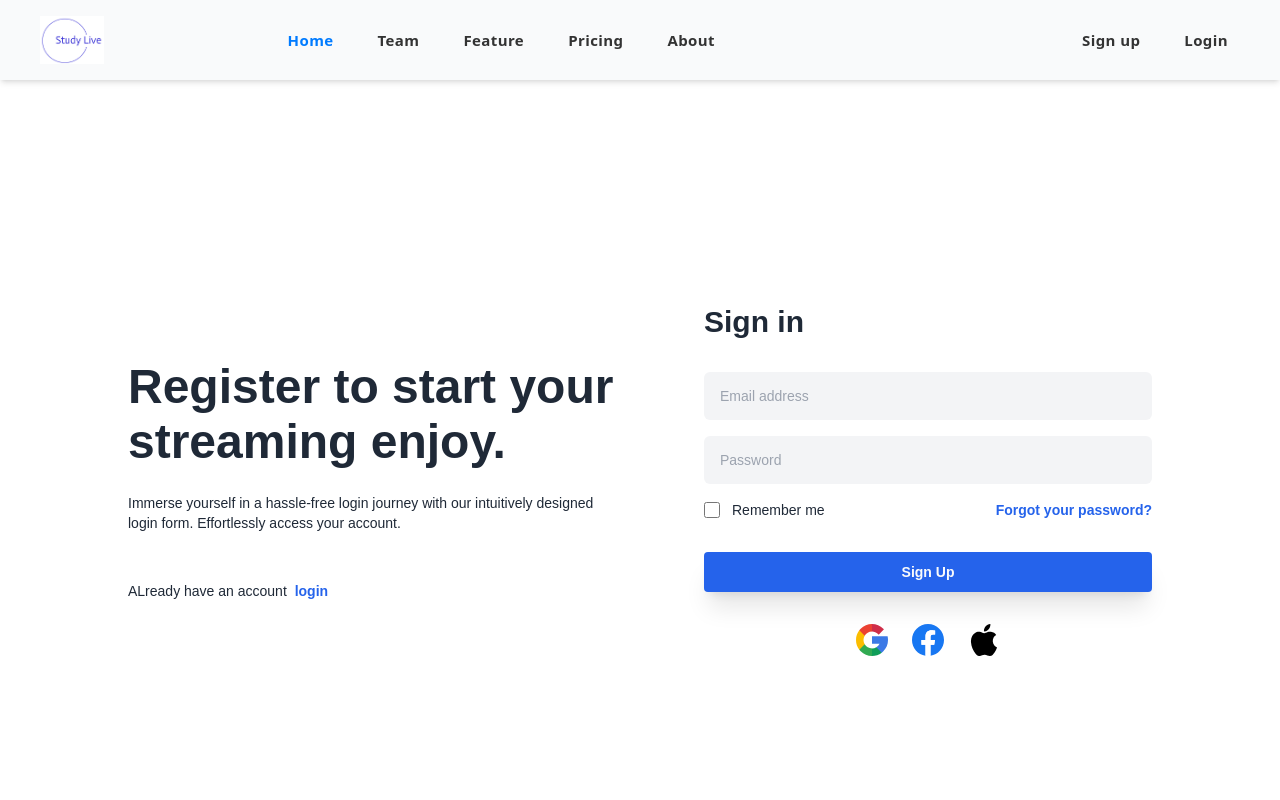
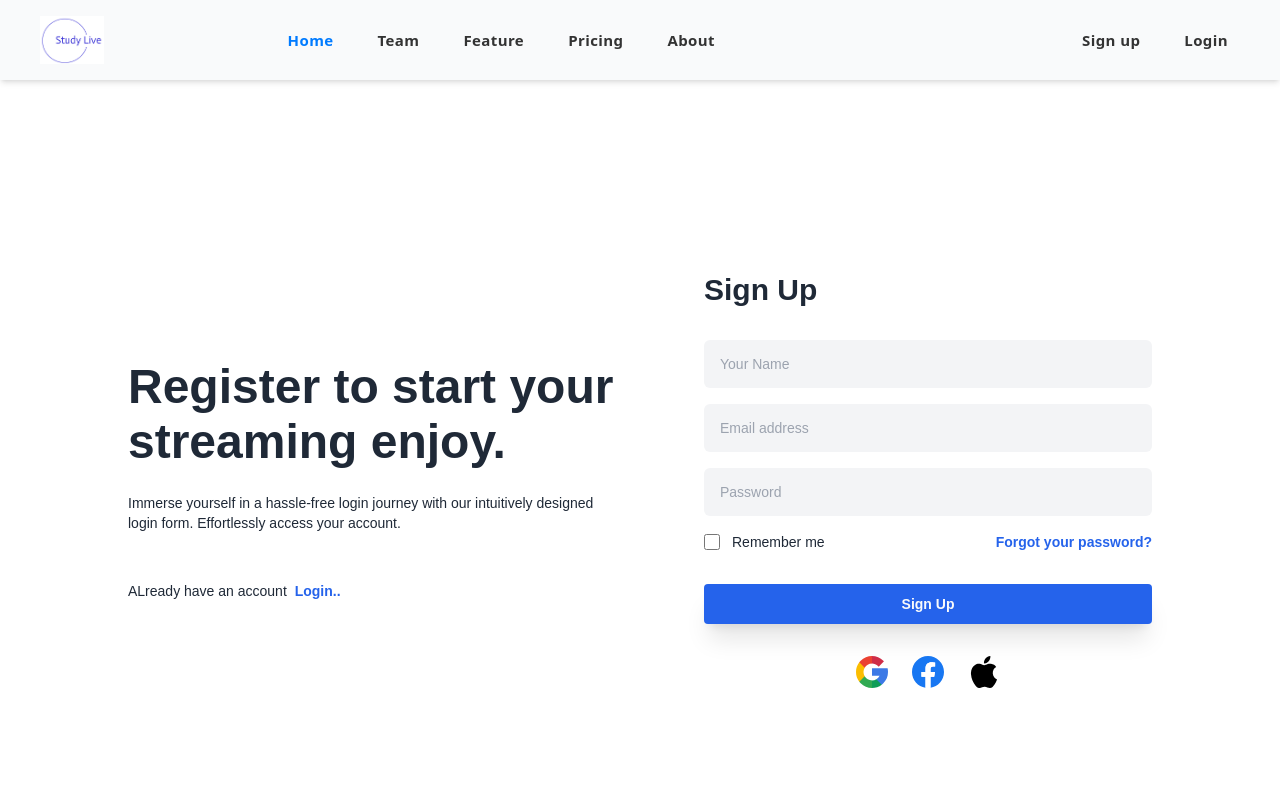
Before and after one commit to sarwar-asik/study-live-frontend, a React (Vite) app: page /sign-up in a window 1280 px wide. Shown: the top 800 px of the page. Built offline with nearby package versions, Linux system fonts and the light colour scheme.

Commit message:
feature-update: #included few ui  @update-ui

```diff
--- a/src/pages/Auth/Login.tsx
+++ b/src/pages/Auth/Login.tsx
@@ -5,7 +5,7 @@ export default function Login() {
     return (
         <React.Fragment><div className="font-[sans-serif]">
             <div className="min-h-screen flex fle-col items-center justify-center py-6 px-4">
-                <div className="grid md:grid-cols-2 items-center gap-10 max-w-6xl w-full">
+                <div className="grid md:grid-cols-2 items-center gap-10 max-w-5xl w-full">
                     <div>
                         <h2 className="lg:text-5xl text-4xl font-extrabold lg:leading-[55px] text-gray-800">
                             Seamless Login for Exclusive Access
@@ -17,7 +17,7 @@ export default function Login() {
                         <p className="text-sm mt-12 text-gray-800">
                             Don't have an account{" "}
                             <Link
-                                to="sign"
+                                to="/sign-up"
                                 className="text-blue-600 font-semibold hover:underline ml-1"
                             >
                                 Register here
@@ -25,7 +25,7 @@ export default function Login() {
                         </p>
                     </div>
                     <form className="max-w-md md:ml-auto w-full">
-                        <h3 className="text-gray-800 text-3xl font-extrabold mb-8">Sign in</h3>
+                        <h3 className="text-gray-800 text-3xl font-extrabold mb-8">Log in</h3>
                         <div className="space-y-4">
                             <div>
                                 <input
--- a/src/pages/Auth/SignUp.tsx
+++ b/src/pages/Auth/SignUp.tsx
@@ -20,13 +20,23 @@ export default function SignUp() {
                 to="/login"
                 className="text-blue-600 font-semibold hover:underline ml-1"
               >
-                login
+                Login..
               </Link>
             </p>
           </div>
           <form className="max-w-md md:ml-auto w-full">
-            <h3 className="text-gray-800 text-3xl font-extrabold mb-8">Sign in</h3>
+            <h3 className="text-gray-800 text-3xl font-extrabold mb-8">Sign Up</h3>
             <div className="space-y-4">
+              <div>
+                <input
+                  name="name"
+                  type="text"
+                  // autoComplete="email"
+                  required
+                  className="bg-gray-100 w-full text-sm text-gray-800 px-4 py-3.5 rounded-md outline-blue-600 focus:bg-transparent"
+                  placeholder="Your Name"
+                />
+              </div>
               <div>
                 <input
                   name="email"
--- a/src/pages/error/NotFound.tsx
+++ b/src/pages/error/NotFound.tsx
@@ -1,8 +1,38 @@
 import React from "react";
+import { Link } from "react-router-dom";
 
 
 export default function NotFound() {
   return (
-    <React.Fragment>NotFound Page</React.Fragment>
+    <React.Fragment><>
+      {/* component */}
+      <div className="lg:px-24 lg:py-24 md:py-20 md:px-44 px-4 py-24 items-center flex justify-center flex-col-reverse lg:flex-row md:gap-28 gap-16">
+        <div className="xl:pt-24 w-full xl:w-1/2 relative pb-12 lg:pb-0">
+          <div className="relative">
+            <div className="absolute">
+              <div className="">
+                <h1 className="my-2 text-gray-800 font-bold text-2xl">
+                  Looks like you've found the doorway to the great nothing
+                </h1>
+                <p className="my-2 mb-9 text-gray-800">
+                  Sorry about that! Please visit our hompage to get where you need
+                  to go.
+                </p>
+                <Link to="/" className="sm:w-full lg:w-auto mt-[5rem] border rounded md py-4 px-8 text-center bg-primary text-white hover:bg-blue-700 focus:outline-none focus:ring-2 focus:ring-blue-700 focus:ring-opacity-50">
+                  Go Home
+                </Link>
+              </div>
+            </div>
+            <div>
+              <img src="https://i.ibb.co/G9DC8S0/404-2.png" />
+            </div>
+          </div>
+        </div>
+        <div>
+          <img src="https://i.ibb.co/ck1SGFJ/Group.png" />
+        </div>
+      </div>
+    </>
+    </React.Fragment>
   )
 }
--- a/src/pages/shared/Navbar.tsx
+++ b/src/pages/shared/Navbar.tsx
@@ -15,7 +15,7 @@ const Navbar: React.FC = () => {
   }[] = [
       { name: 'Home', link: '/', active: true },
       { name: 'Team', link: '/', active: false },
-      { name: 'Feature', link: '/', active: false },
+      { name: 'Feature', link: '/landing', active: false },
       { name: 'Pricing', link: '/pricing', active: false },
       { name: 'About', link: '/', active: false },
     ];
```
